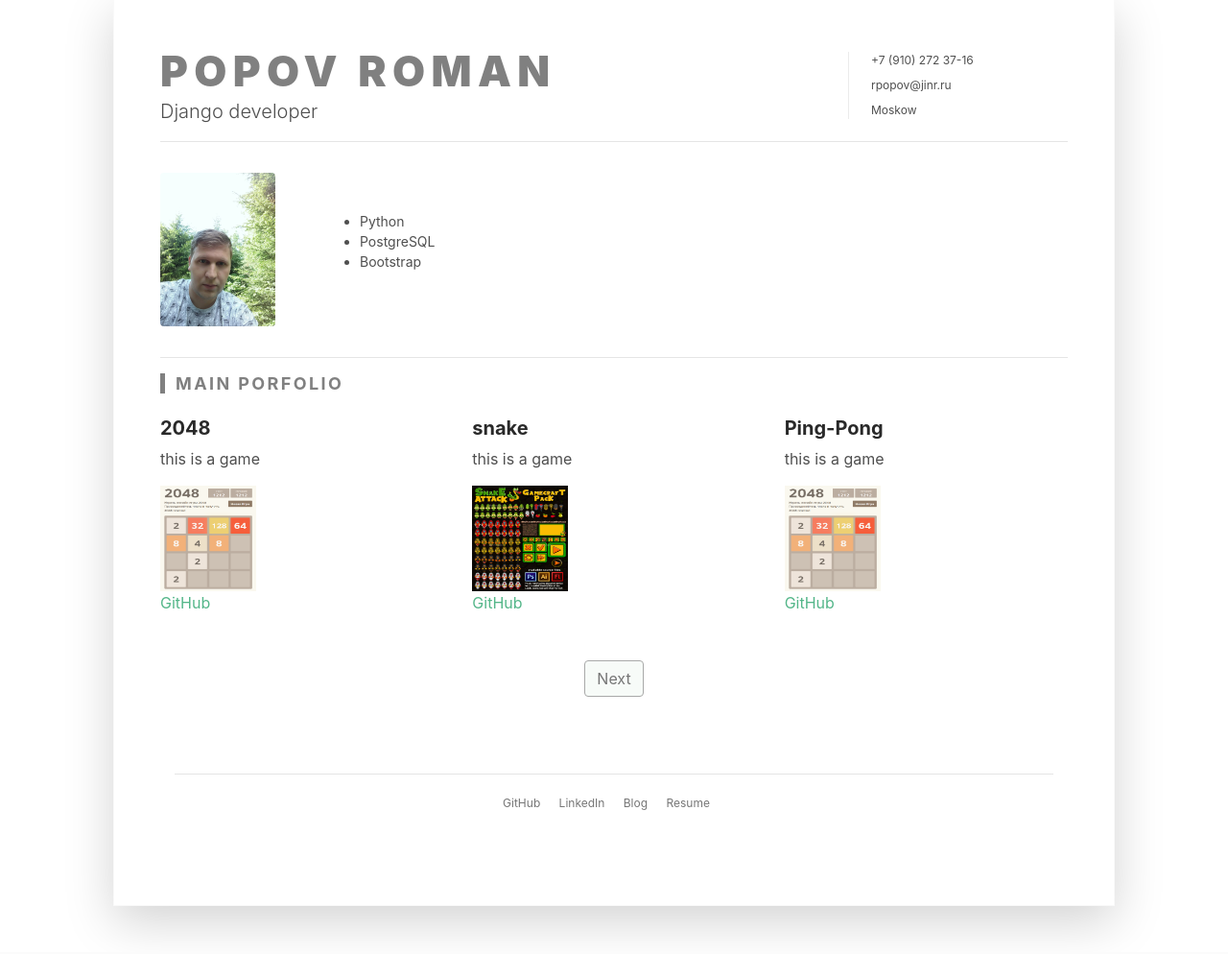
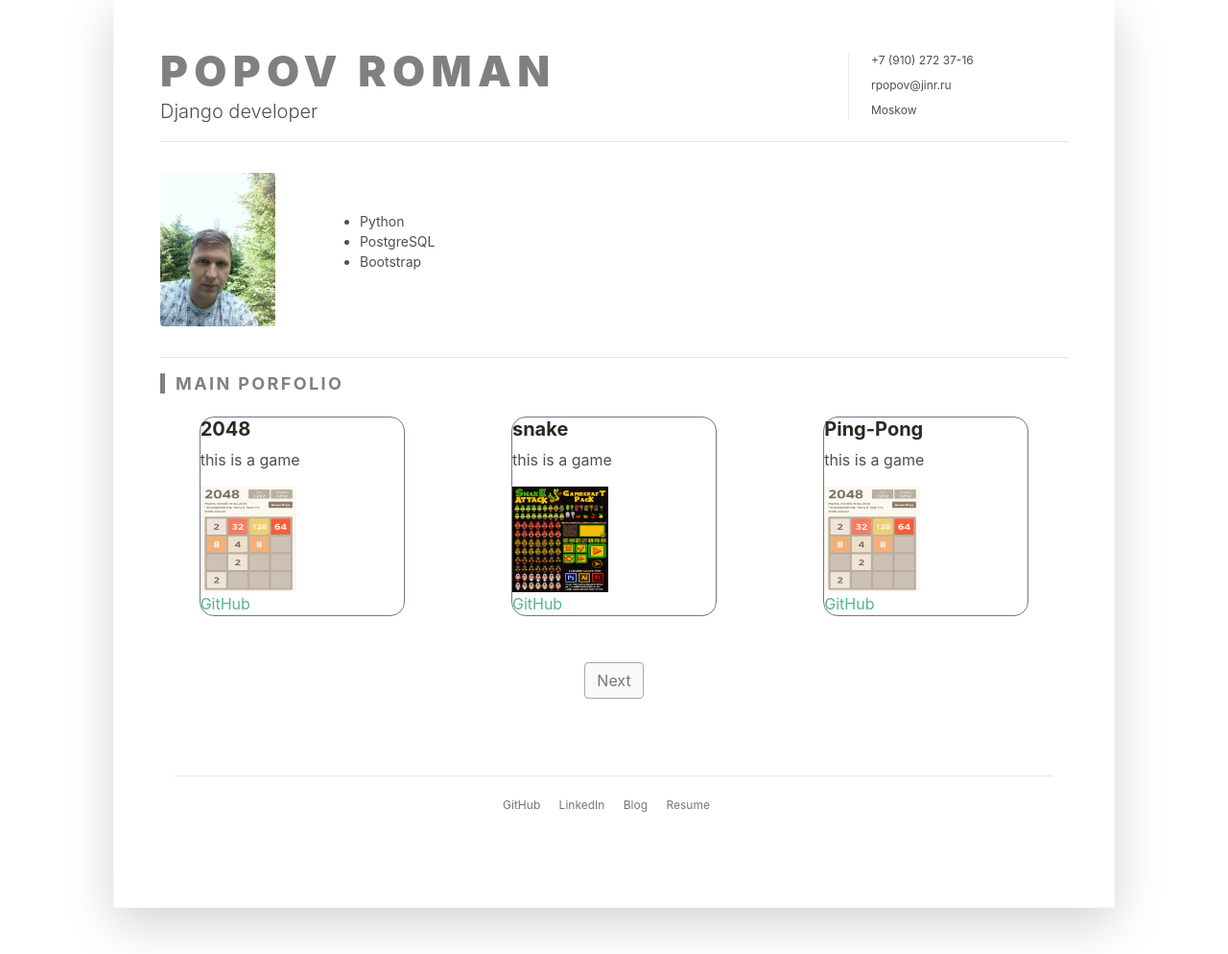
Before and after one commit to rpopov94/portfolio-project, a Django app: page / in a window 1280 px wide. Shown: the part 115-1109 px from the top of the page at 96% size. Before the commit the page ends 1083 px from the top, so only its background shows below. Run offline with Django 3.2, Linux system fonts and the light colour scheme; data comes from the database, SQL or seed files in the repository; both versions use the stored data as it was after the commit; some libraries are stand-ins or nearby versions.

Commit message:
отредактировал шаблон

```diff
--- a/main_portfolio/templates/main_portfolio/about.html
+++ b/main_portfolio/templates/main_portfolio/about.html
@@ -48,14 +48,14 @@
     <div class="row">
         {% for project in page_obj %}
             <!--div class="col item proj"-->
-            <div class="col-lg-4 col-md-6">
-                <h5>{{ project.title }}</h5>
-                <p>{{ project.description }}</p>
-                <img src="{{ project.image.url }}" alt="image" width="100px" height="110px"><br>
-                {% if project.url %}
+            <div class="col-lg-3 col-md-6 mx-auto">
+                <div class="proj">
+                    <h5>{{ project.title }}</h5>
+                    <p>{{ project.description }}</p>
+                    <img src="{{ project.image.url }}" alt="image" width="100px" height="110px"><br>
                     <a href='{{ project.url }}' target="_blank">GitHub</a>
-                {% endif %}
+                </div>
             </div>
         {% endfor %}
-   </div>
+    </div>
 {% endblock %}
--- a/static/assets/css/custom.css
+++ b/static/assets/css/custom.css
@@ -12,8 +12,8 @@
 }
 
 .proj{
-    border:solid 1px rgba(103, 105, 138, 0.92);
-    border-radius: 15px;
+    border:solid 5px rgba(119, 119, 124, 0.92);
+    border-radius: 20px;
 }
 a.page-link {
         color: #767676;
```
Also changed, not shown: db.sqlite3.
